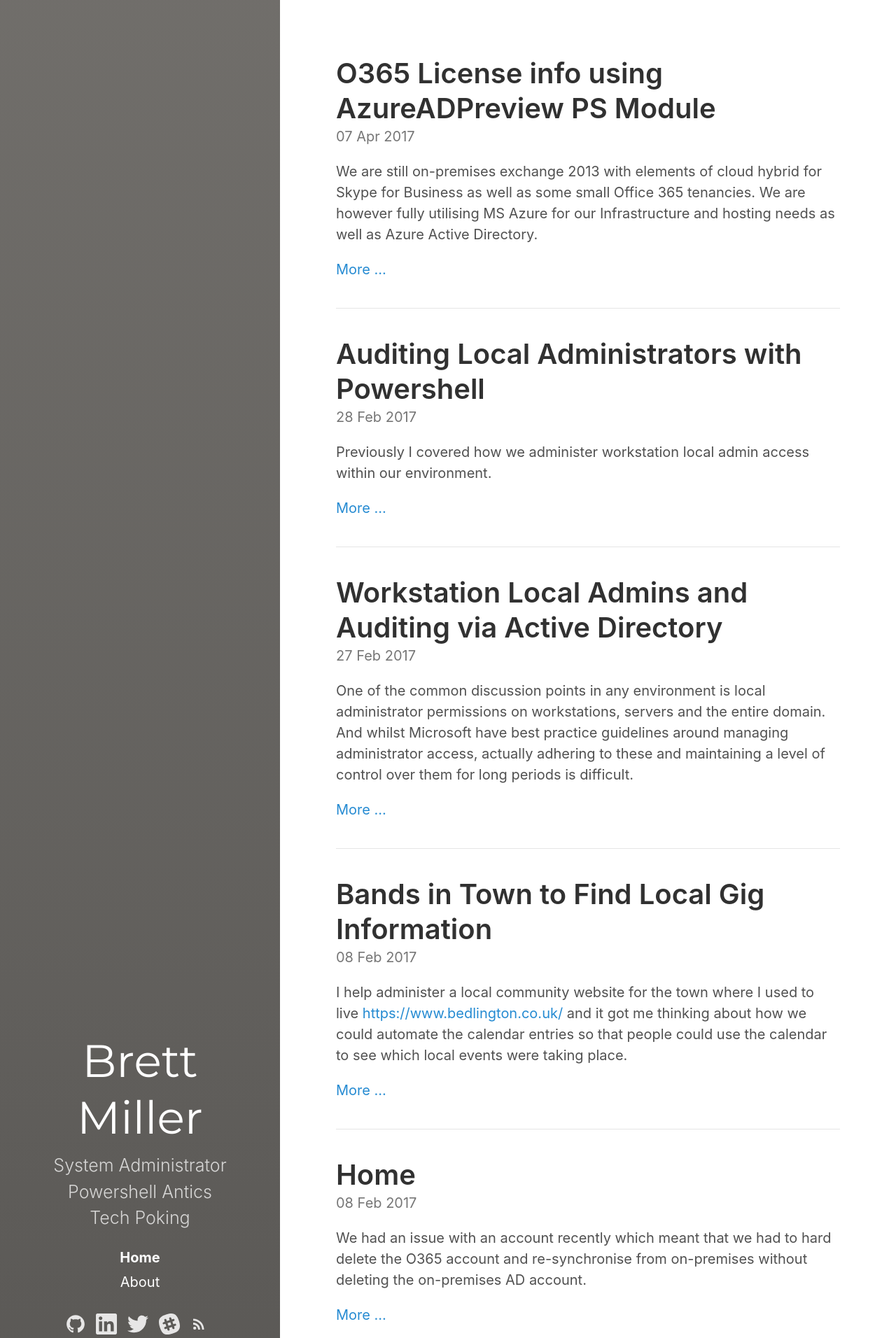
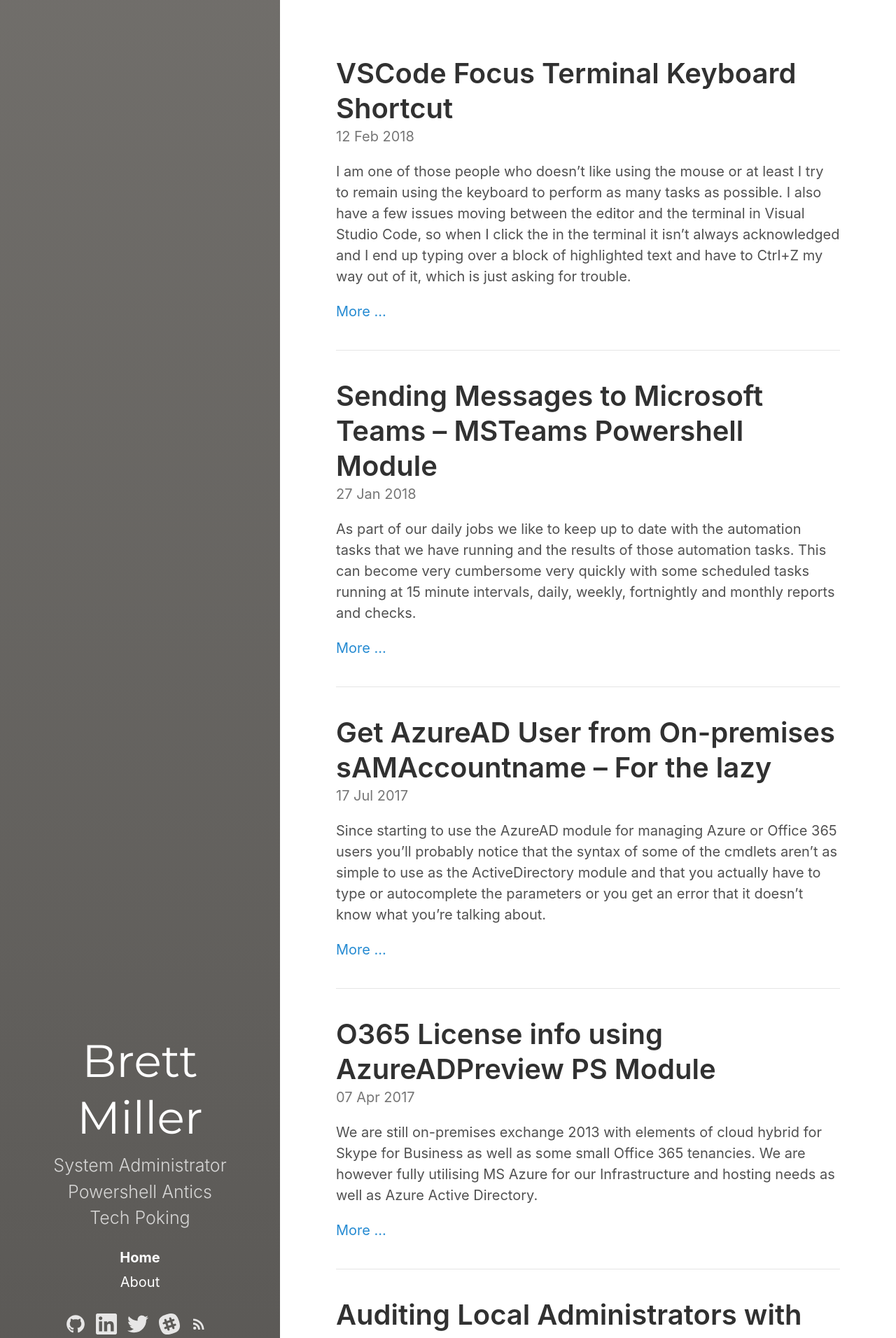
Before and after one commit to brettmillerb/brettmillerb.github.io, a Jekyll site: the page built from index.html, in a window 1280 px wide. Shown: the top 1912 px of the page at 70% size. Built offline with Jekyll 4.4.1, drawn with Linux system fonts in a browser that asks for light colours; the list of posts is cut into pages by our own code; some of the changed text lies outside the part shown.

Commit message:
Added more posts and fixed some formatting issues

````diff
--- a/_posts/2017-07-16-convert-o365-immutableid-from-ad-objectguid.md
+++ b/_posts/2017-07-16-convert-o365-immutableid-from-ad-objectguid.md
@@ -1,5 +1,5 @@
 ---
-title: Home
+title: Convert O365 ImmutableID from AD objectGUID
 date: 2017-02-08 00:25:29
 ---
 We had an issue with an account recently which meant that we had to hard delete the O365 account and re-synchronise from on-premises without deleting the on-premises AD account.
--- /dev/null
+++ b/_posts/2017-07-17-get-azuread-user-from-on-premises-samaccountname-for-the-lazy.md
@@ -0,0 +1,68 @@
+---
+title: 'Get AzureAD User from On-premises sAMAccountname &#8211; For the lazy'
+date: 2017-07-17 11:40:45
+
+tags:
+  - Active Directory
+  - Azure
+  - O365
+  - Powershell
+---
+Since starting to use the AzureAD module for managing Azure or Office 365 users you'll probably notice that the syntax of some of the cmdlets aren't as simple to use as the ActiveDirectory module and that you actually have to type or autocomplete the parameters or you get an error that it doesn't know what you're talking about.
+
+So when looking up a user from on-premises Active Directory you can generally just omit the parameters such as
+
+`Get-ADUser brett.miller`
+
+Omitting the -Identity parameter and it still finds the user you want so long as it's a valid user. However if we try this with the AzureAD cmdlet we get an error!
+
+`Get-AzureADUser : A positional parameter cannot be found that accepts argument 'brett.miller@domain.com'`
+
+So in my usual fashion I quickly got bored with having to auto-complete the parameter -ObjectID to find the user but on top of this you have to use the UPN to find the user, which to great annoyance is the same as the sAMAccountname and primary SMTP due to the work you put in with the IDFix tool to ensure you had no dirsync errors.
+
+I can now just use this function to save me having to type out full UPN's to find users in AzureAD
+
+```powershell
+function Get-ADUserAzure {
+    <#
+    .SYNOPSIS
+    Gets the AzureAD account from the sAMAccountname of on-premises user
+
+    .DESCRIPTION
+    Looks up the on-premises sAMAccountname and queries AzureAD using the UPN from the on-premises account.
+
+    .PARAMETER username
+    sAMAccountname of on-premises user account
+
+    .EXAMPLE
+    Get-ADUserAzure brett.miller
+
+    .NOTES
+    Saves having to type out the full UPN of a user to look them up in AzureAD
+    #>
+    [cmdletbinding()]
+    Param (
+        [Parameter(Mandatory=$true,
+                   Position=0,
+                   ValueFromPipeline=$true,
+                   ValueFromPipelineByPropertyName=$true)]
+        [ValidateNotNull()]
+        [ValidateNotNullOrEmpty()]
+         [ValidateScript({
+                try {
+                    (Get-aduser -identity $_ -ErrorAction Stop)
+                    $true
+                }
+                catch {
+                    throw "User does not exist"
+                }
+        })]
+        [string[]]$username
+    )
+    process {
+        foreach ($user in $username) {
+            get-azureaduser -objectid (get-aduser -Identity $user).userprincipalname
+        }
+    }
+}
+```
--- /dev/null
+++ b/_posts/2018-01-27-sending-messages-to-microsoft-teams-msteams-powershell-module.md
@@ -0,0 +1,157 @@
+---
+title: 'Sending Messages to Microsoft Teams &#8211; MSTeams Powershell Module'
+date: 2018-01-27 11:41:00
+
+tags:
+  - JSON
+  - MSTeams
+  - O365
+  - Powershell
+---
+As part of our daily jobs we like to keep up to date with the automation tasks that we have running and the results of those automation tasks. This can become very cumbersome very quickly with some scheduled tasks running at 15 minute intervals, daily, weekly, fortnightly and monthly reports and checks.
+
+In most cases these scripts send emails with attachments that nobody reads and get filtered into a sub-folder of their inbox and disappear into an oblivion of ITSM tickets, read receipts and emails from people organising a whip around for their next door neighbours poorly cat.
+
+I decided that (since we don't have slack at work) that I would try and move some of our "Daily Checks/Reports" out of our inboxes to Microsoft Teams utilising the Incoming Webhook Connector.
+
+### Incoming Webhooks
+
+If you've not played with the webhooks yet, they are really easy to setup.
+
+Browse to the Team you wish to receive the notifications and then select a channel. Click the three dots for the options and select Connectors
+
+![TeamsConnector](/_screenshots/TeamsConnector.png)
+
+This will take you to the connectors section where you have a whole host of connectors you can add from 3rd party providers to relay messages to your Teams channels.
+
+Find and select the Incoming webhook from the list of connectors.
+
+![TeamsConnector2](/_screenshots/TeamsConnector-2.png)
+
+click the Configure Button and give your Webhook a name and you can upload your own image which will be displayed with each message in the channel.
+
+![TeamsConnector3](/_screenshots/TeamsConnector-3.png)
+
+Once this has been entered and you click Create you will be presented with a Webhook URL which you will use in your scripts for interacting with your Webhook. Keep this safe and don't commit it to public Git. Yes I did.
+
+Once this is configured you can begin sending messages to your Webhook so that your scripts output and reports can all be seen in Teams.
+
+### Sending Messages To Your Webhook.
+
+When I first began to play with incoming webhooks at the start of 2017, there was very little in the terms of useful documentation and the information that did exist was a little conflicting with the bot framework and O365 message cards.
+
+That was when I found the [MessageCard Playground](https://messagecardplayground.azurewebsites.net/) which showed you at least a guideline of the format required to relay messages to many of the O365 applications and it turns out it was in this scary JSON format. I'd never played with JSON on it's own let alone played with Powershell and JSON.
+
+Turns out it's very much a similar object structure to the Powershell objects that we're used to and love, we just need to understand how to generate the JSON in the correct format.
+
+After much deliberation, removing bits from the MessageCards playground samples, refreshing the page and sending hundreds of tests to my webhook (many with bad payload responses) and figuring out that alot of the sample structure just point blank refused to be accepted, I settled on a final_(ish)_ sort of object structure.
+
+```json
+{
+    "@type":  "MessageCard",
+    "@Context":  "http://schema.org/extensions",
+    "Summary":  null,
+    "themeColor":  null,
+    "title":  null,
+    "text":  null,
+    "sections":  [
+        {
+            "activitytitle":  null,
+            "activitysubtitle":  null
+        },
+        {
+            "facts":  null,
+            "potentialAction":  [
+                {
+                    "name":  null,
+                    "@type":  "OpenUri",
+                    "targets":  [
+                        {
+                            "os":  "default",
+                            "uri":  null
+                        }
+                    ]
+                }
+            ]
+        }
+    ]
+}
+```
+
+#### Building this object with Powershell.
+
+I tried several ways to manipulate the JSON to add the values that I required to the JSON structure but most of the ways I tried meant that the content wasn't dynamic enough to be used in various formats.
+
+That's when I reached out in the Powershell Slack for a solution and [Mark Kraus MVP](https://twitter.com/markekraus) suggested using the `Import-LocalizedData` then converting the JSON object at runtime to a `PSObject` which meant the values could be dynamically assigned with the parameters in my function.
+
+#### Using the MSTeams Module.
+
+You can clone or download the module from my Github: <https://github.com/brettmillerb/MSTeams>
+
+The only function required to be used is the `New-TeamsMessage` function and can be used to pass simple messages or more complex objects to the webhook.
+
+#### Simple Message.
+
+`New-TeamsMessage -Message 'test message for teams' -Color Red -WebhookURI $WebhookURI`
+
+![SimpleTeamsMessage](/_screenshots/SimpleTeamsMessage.png)
+
+#### Detailed Message.
+
+Building a hashtable of information so you can pass this into the `-Facts` parameter.
+
+```powershell
+$info = @{
+    Enabled = $true
+    givenname = 'Brett'
+    emailaddress = 'brettm@millerb.co.uk'
+    surname = 'Miller'
+}
+```
+
+Splatting the parameters because it's easier to read and is easier to build dynamically. There's also a proxy switch which I haven't included in this post but can be used for environments which can't talk directly to the internet.
+
+```powershell
+$params = @{
+    Title = 'Title of the Connector Card'
+    Text = 'Text of the Connector Card'
+    ActivityTitle = 'Activity title of the card'
+    ActivitySubtitle = 'Activity Subtitle of the card'
+    Facts = $info
+    color = 'green'
+    webhookuri = $webhookURI
+}
+```
+
+Sending the information
+
+```powershell
+New-TeamsMessage @params
+```
+![Detailed Teams Message](/_screenshots/DetailedTeamsMessage.png)
+
+#### Adding Buttons
+
+The next logical step was to allow people to interact with the messages or the ability to provide more detail to people than can be portrayed in a MessageCard. I have only included clickable buttons but there are other types of interaction that could be included if I decide to develop this further.
+
+```powershell
+New-TeamsMessage @params -Button {
+    Button -Name 'millerb' -Url 'http://millerb.co.uk'
+    Button -Name 'google' -Url 'http://google.co.uk'
+    Button -Name 'BBC Online' -Url 'http://bbc.co.uk'
+}
+```
+
+![Detailed Teams Message with Buttons](/_screenshots/DetailedTeamsMessage-buttons.png)
+
+#### Outgoing Webhooks
+
+There was a tweet yesterday which was an announcement of outgoing webhooks which is an amazing feature to be adding to Teams and will allow greater interaction with other systems.
+
+{% twitter https://twitter.com/bill_bliss/status/956236590015160320 %}
+
+Hopefully I will get to have a play with this at some point in the not so distant future, learn some node.js and someone will create a reminder bot which I use a great deal in Slack.
+
+**Link for the announcement**
+
+<https://docs.microsoft.com/en-us/microsoftteams/platform/concepts/outgoingwebhook>
--- /dev/null
+++ b/_posts/2018-02-12-vscode-focus-terminal-keyboard-shortcut.md
@@ -0,0 +1,47 @@
+---
+title: VSCode Focus Terminal Keyboard Shortcut
+date: 2018-02-12 10:54:16
+
+tags:
+  - JSON
+  - Productivity
+  - VSCode
+---
+I am one of those people who doesn&#8217;t like using the mouse or at least I try to remain using the keyboard to perform as many tasks as possible. I also have a few issues moving between the editor and the terminal in Visual Studio Code, so when I click the in the terminal it isn&#8217;t always acknowledged and I end up typing over a block of highlighted text and have to Ctrl+Z my way out of it, which is just asking for trouble.
+
+I already have focusConsoleOnExecute setting in my user settings set to `$false` so that I can run a block of code then continue typing without having to switch back to the editor.
+
+<img class="aligncenter size-full wp-image-218" src="http://millerb.co.uk/wp-content/uploads/2018/02/2018-02-12_10-18-26.png" alt="" width="439" height="173" srcset="https://millerb.co.uk/wp-content/uploads/2018/02/2018-02-12_10-18-26-300x118.png 300w, https://millerb.co.uk/wp-content/uploads/2018/02/2018-02-12_10-18-26.png 439w" sizes="(max-width: 439px) 100vw, 439px" />
+
+As of last week I starting looking at they key shortcuts to see if there was a way to quickly change focus between the editor and the terminal.
+
+Pressing `Ctrl, Shift + P` takes you into the command palette and from there typing `keyboard` will give you the option for Keyboard Shortcuts.
+
+The settings which control this behaviour are `Focus terminal` and `Focus Active Editor Group`. Selecting the pencil on Focus Terminal you will be prompted for a keybinding. I went with `Ctrl+I` purely because I couldn&#8217;t see another conflicting one or if there was I&#8217;d never used it.
+
+<img class="aligncenter size-full wp-image-219" src="http://millerb.co.uk/wp-content/uploads/2018/02/2018-02-12_10-24-15.png" alt="" width="704" height="25" srcset="https://millerb.co.uk/wp-content/uploads/2018/02/2018-02-12_10-24-15-300x11.png 300w, https://millerb.co.uk/wp-content/uploads/2018/02/2018-02-12_10-24-15.png 704w" sizes="(max-width: 704px) 100vw, 704px" />
+
+Then using the search bar at the top and searching for `Focus Active Editor Group` and setting the same keybinding
+
+<img class="aligncenter size-full wp-image-221" src="http://millerb.co.uk/wp-content/uploads/2018/02/2018-02-12_10-43-10.png" alt="" width="666" height="25" srcset="https://millerb.co.uk/wp-content/uploads/2018/02/2018-02-12_10-43-10-300x11.png 300w, https://millerb.co.uk/wp-content/uploads/2018/02/2018-02-12_10-43-10.png 666w" sizes="(max-width: 666px) 100vw, 666px" />
+
+Using the command Palette again `Ctrl, Shift + P` and searching for `Open Keyboard Shortcuts File` will open the JSON file with the new Keybindings.
+
+<img class="aligncenter size-full wp-image-222" src="http://millerb.co.uk/wp-content/uploads/2018/02/2018-02-12_10-46-01.png" alt="" width="442" height="199" srcset="https://millerb.co.uk/wp-content/uploads/2018/02/2018-02-12_10-46-01-300x135.png 300w, https://millerb.co.uk/wp-content/uploads/2018/02/2018-02-12_10-46-01.png 442w" sizes="(max-width: 442px) 100vw, 442px" />
+
+In order to have the focus change to editor when in the terminal, I had to add the when section to the JSON file which allows you to use the same keybinding to flick between editor and terminal.
+
+<img class="aligncenter size-full wp-image-225" src="http://millerb.co.uk/wp-content/uploads/2018/02/2018-02-12_10-51-01.png" alt="" width="438" height="215" srcset="https://millerb.co.uk/wp-content/uploads/2018/02/2018-02-12_10-51-01-300x147.png 300w, https://millerb.co.uk/wp-content/uploads/2018/02/2018-02-12_10-51-01.png 438w" sizes="(max-width: 438px) 100vw, 438px" />
+
+<pre class="prettyprint lang-json" data-start-line="1" data-visibility="visible" data-highlight="" data-caption="">[
+    {
+        "key": "ctrl+i",
+        "command": "workbench.action.terminal.focus",
+        "when": "editorFocus"
+    },
+    {
+        "key": "ctrl+i",
+        "command": "workbench.action.focusActiveEditorGroup",
+        "when": "terminalFocus"
+    }
+]</pre>
````
Also changed, not shown: _posts/2017-02-27-workstation-local-admins-and-auditing-via-active-directory.md (+1 -1 lines), _screenshots/LocalAdminGPO.png (renamed from _screenshots/LocalAdminGPO-1.png).
